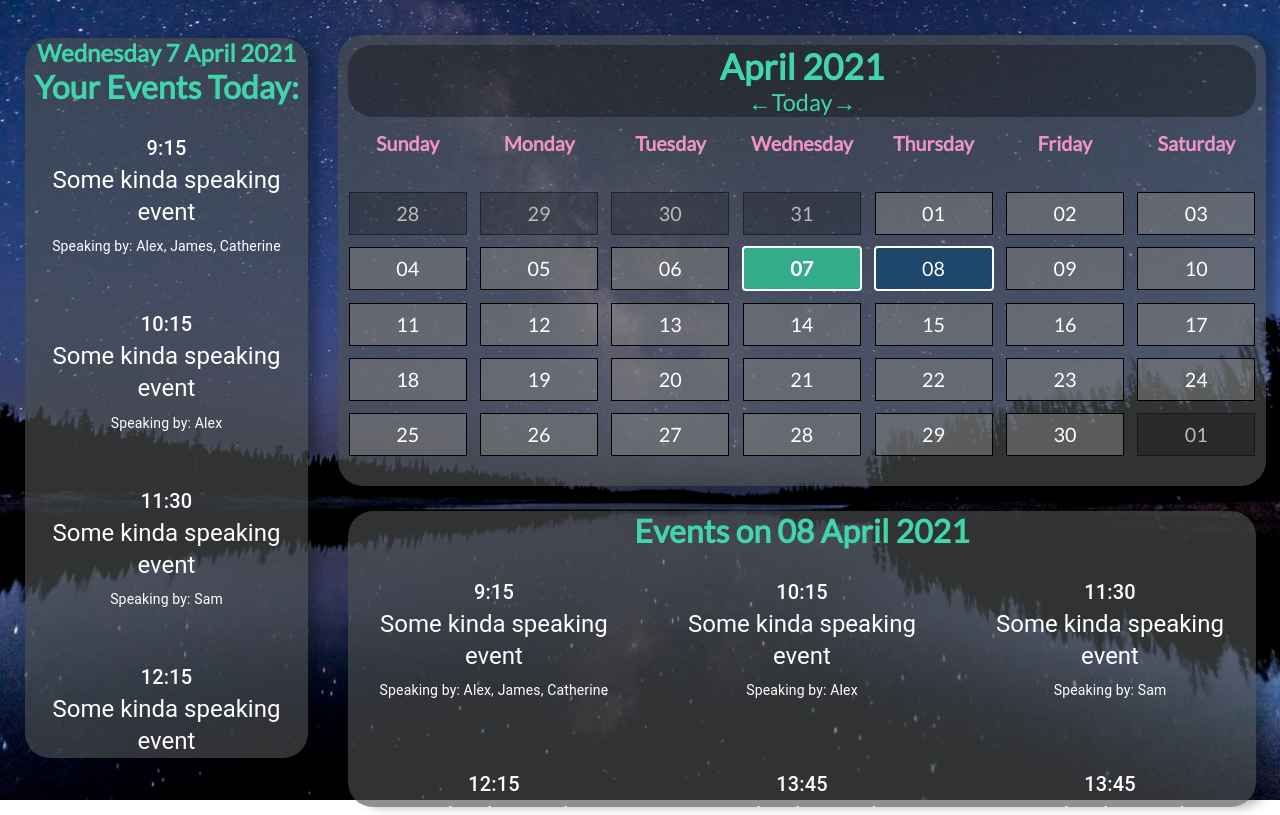
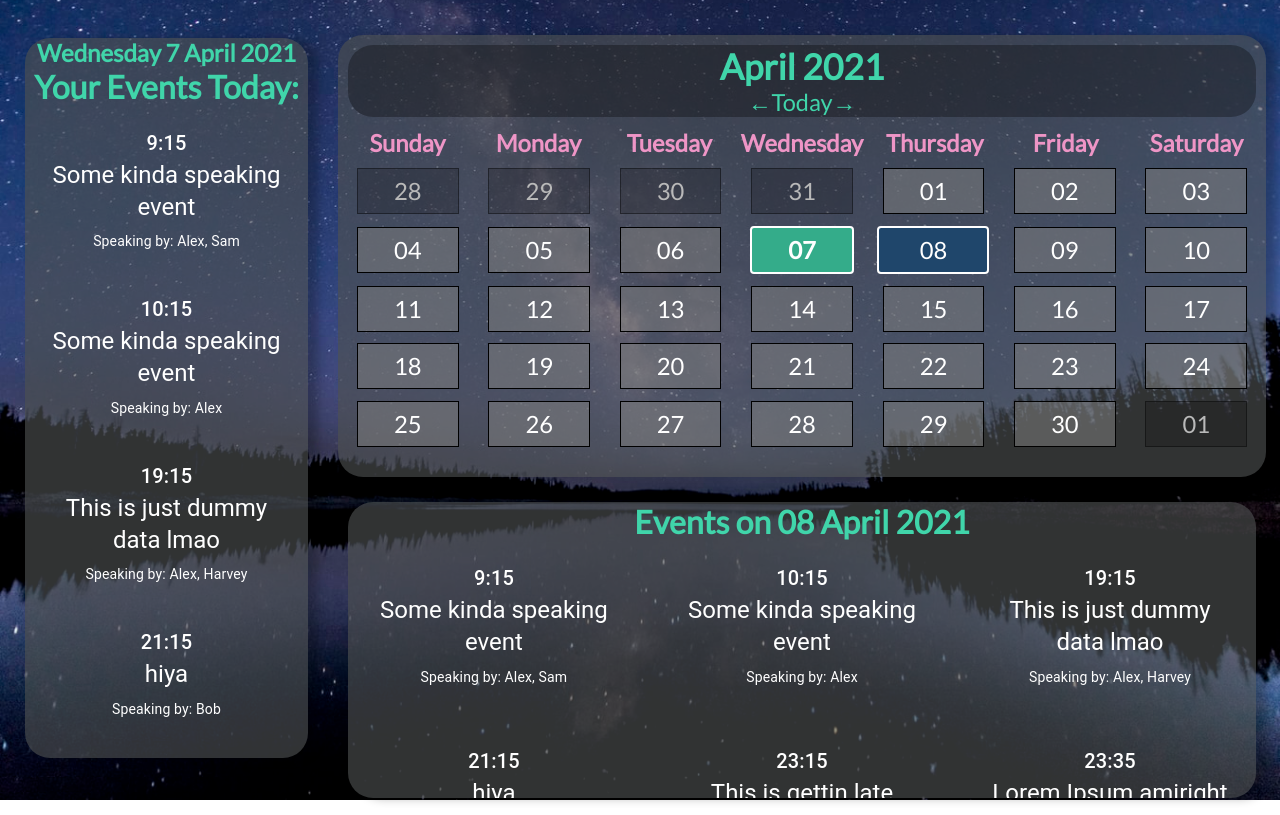
Before and after one commit to Team-25/Mynd, a React (Create React App) app in the folder Frontend/mynd/: page /Calendar in a window 1280 px wide. Built offline with nearby package versions, Linux system fonts and the light colour scheme.

Commit message:
[cleanup] cleaned up css and mapped event lists

```diff
--- a/Frontend/mynd/src/components/Calendar/calendar-upcoming.tsx
+++ b/Frontend/mynd/src/components/Calendar/calendar-upcoming.tsx
@@ -28,14 +28,39 @@ class CalendarUpcoming extends React.Component<IProps> {
                 <div className="calender-events-list">
                     <ul>
                         {/* TODO MAP OVER SOME QUERY OF EVENTS OF CURRENT DAY */}
-                        <li className="calendar-events-items"><CalendarEvent title="Some kinda speaking event" speakers="Alex, James, Catherine" time="9:15"/></li>
-                        <li className="calendar-events-items"><CalendarEvent title="Some kinda speaking event" speakers="Alex" time="10:15"/></li>
-                        <li className="calendar-events-items"><CalendarEvent title="Some kinda speaking event" speakers="Sam" time="11:30"/></li>
-                        <li className="calendar-events-items"><CalendarEvent title="Some kinda speaking event" speakers="Sam, Alex, Harvey" time="12:15"/></li>
-                        <li className="calendar-events-items"><CalendarEvent title="Some kinda speaking event" speakers="Alex" time="13:45"/></li>
-                        <li className="calendar-events-items"><CalendarEvent title="Some kinda speaking event" speakers="Alex" time="13:45"/></li>
-                        <li className="calendar-events-items"><CalendarEvent title="Some kinda speaking event" speakers="Alex" time="13:45"/></li>
-                        <li className="calendar-events-items"><CalendarEvent title="Some kinda speaking event" speakers="Alex" time="13:45"/></li>
+                        {/* TODO MAP OVER SOME QUERY OF EVENTS OF SELECTED DAY */}
+                        {[{
+                        "title": "Some kinda speaking event",
+                        "speakers": "Alex, Sam",
+                        "time": "9:15",
+                        }, {
+                        "title": "Some kinda speaking event",
+                        "speakers": "Alex",
+                        "time": "10:15",
+                        }, {
+                        "title": "This is just dummy data lmao",
+                        "speakers": "Alex, Harvey",
+                        "time": "19:15",
+                        }, {
+                        "title": "hiya",
+                        "speakers": "Bob",
+                        "time": "21:15",
+                        }, {
+                        "title": "This is gettin late",
+                        "speakers": "Bob",
+                        "time": "23:15",
+                        }, {
+                        "title": "I just want scrolling",
+                        "speakers": "John",
+                        "time": "23:45",
+                        }, {
+                        "title": "MORE SCROLL!!!",
+                        "speakers": "James",
+                        "time": "23:50",
+                        }].map(
+                            (data) =>
+                            <li className="calendar-events-items"><CalendarEvent title={data.title} speakers={data.speakers} time={data.time}/></li>
+                        )}
                     </ul>
                 </div>
             </div>
--- a/Frontend/mynd/src/components/Calendar/user-calendar.scss
+++ b/Frontend/mynd/src/components/Calendar/user-calendar.scss
@@ -8,7 +8,6 @@
 }
 .calendar-container {
   font-size: calc(16px + (26 - 16) * ((100vw - 300px) / (1600 - 300)));
-    justify-content: center;
   background: rgba(225, 244, 255, 0.521);
   color: rgb(0, 0, 0);
   text-align: center;
@@ -38,7 +37,6 @@
   background: rgba(225, 244, 255, 0.493);
   text-align: center;
   border-radius: 25px;
-  justify-content: center;
   overflow-y:auto;
   max-height: 90vh;
   margin: 0 auto;
@@ -48,105 +46,89 @@
 }
 
 .month-name {
-    font-size: calc(16px + (26 - 16) * ((100vw - 300px) / (1600 - 300)));
-    justify-content: center;
   background: rgba(225, 244, 255, 0.521);
   color: rgb(0, 0, 0);
   border-radius: 25px;
 }
 
 .weekdays {
-    justify-content: center;
   color: #ff47a0;
   font-weight: bolder;
-    text-align: center;
 }
 
 .calendar-current-day {
   padding: 8px;
-    height: 25px;
-    width: 80%;
+  width: 70%;
   font-weight: bolder;
   background: rgb(160, 193, 255);
   border-radius:4px;
   border: 2px solid #666;
   color: rgb(255, 255, 255);
   text-align: center;
+  &:hover {
+    background: rgb(166, 195, 248);
+  }
 }
 
 .calendar-current-month {
   padding: 8px;
-  height: 25px;
-  width: 80%;
+  width: 70%;
   color: rgb(0, 0, 0);
   background:rgb(255, 255, 255);
   border: 1px solid rgb(0, 0, 0);
+  &:hover {
+    background:rgb(235, 234, 234);
+  }
 }
 
 .calendar-standard {
   padding: 8px;
-  height: 25px;
-  width: 80%;
+  width: 70%;
   background:rgba(255, 255, 255, 0.418);
   border: 1px solid rgba(0, 0, 0, 0.418);
   color: rgb(185, 185, 185);
+  &:hover {
+    background:rgba(245, 245, 245, 0.418);
+  }
 }
 
 .calendar-selected-day {
   padding: 8px;
-  height: 25px;
-  width: 80;
+  width: 77%;
   border-radius:4px;
   color: rgb(255, 255, 255);
   background:rgb(255, 142, 142);
   border: 2px solid rgb(0, 0, 0);
+  &:hover {
+    background:rgb(233, 130, 130);
+  }
 }
 
 .calendar-events-items {
-  padding:10px;
+  padding:5px;
 }
 
 .calendar-page {
   background: linear-gradient(rgba(122, 255, 233, 0.322), rgba(255, 200, 21, 0.226)),url('../../img/home.jpg') center center/cover no-repeat;
   height: 100vh;
-  width: 100%;
-  position: relative;
   display:flex;
-  flex-direction: column;
-  align-items:center;
-  object-fit:contain;
 }
 
 .weekdays, .day {
   display: grid;
   grid-template-columns: repeat(7, 1fr);
   grid-gap: 0.5em;
-  margin: 0 auto;
-  padding: 0;
 }
 
 li {
   display: flex;
   align-items: center;
   justify-content: center;
-  list-style: none;
-  margin-left: 0;
-  font-size: calc(16px + (21 - 16) * ((100vw - 300px) / (1600 - 300)));
-}
-
-ul.weekdays {
-  margin-bottom: 1em;
+  font-size: calc(20px + (21 - 16) * ((100vw - 300px) / (1600 - 300)));
 }
 
 ul.weekdays li {
   height: 4vw;
-}
-
-ol.calendar-grid li {
-  background-color: #252424;
-  border: 1px solid #eaeaea;
-  height: 12vw;
-  max-height: 125px;
 }
 
 ul.weekdays abbr[title] {
--- a/Frontend/mynd/src/components/Calendar/user-calendar.tsx
+++ b/Frontend/mynd/src/components/Calendar/user-calendar.tsx
@@ -59,7 +59,7 @@ class Calendar extends React.Component<IProps> {
                         <ol className="day">
                             {this.getFullMonth(this.state.selectedDate).map(
                                 (date) => <li key={date.toString()}>
-                                        <div style={{width:100}} className={this.dayColour(date)} onClick={() => this.setState({selectedDate: date})}>
+                                        <div className={this.dayColour(date)} onClick={() => this.setState({selectedDate: date})}>
                                             {format(date,'dd')}
                                         </div>
                                 </li>
@@ -71,30 +71,39 @@ class Calendar extends React.Component<IProps> {
                     <h1> Events on {format(this.state.selectedDate, 'dd MMMM YYY')}</h1>
                     <Grid container spacing={2}>
                         {/* TODO MAP OVER SOME QUERY OF EVENTS OF SELECTED DAY */}
-                        <Grid item xs={4}>
-                            <li className="calendar-events-items"><CalendarEvent title="Some kinda speaking event" speakers="Alex, James, Catherine" time="9:15"/></li>
+                        {[{
+                        "title": "Some kinda speaking event",
+                        "speakers": "Alex, Sam",
+                        "time": "9:15",
+                        }, {
+                        "title": "Some kinda speaking event",
+                        "speakers": "Alex",
+                        "time": "10:15",
+                        }, {
+                        "title": "This is just dummy data lmao",
+                        "speakers": "Alex, Harvey",
+                        "time": "19:15",
+                        }, {
+                        "title": "hiya",
+                        "speakers": "Bob",
+                        "time": "21:15",
+                        }, {
+                        "title": "This is gettin late",
+                        "speakers": "Bob",
+                        "time": "23:15",
+                        }, {
+                        "title": "Lorem Ipsum amiright",
+                        "speakers": "Bob",
+                        "time": "23:35",
+                        }, {
+                        "title": "John i think",
+                        "speakers": "John",
+                        "time": "23:45",
+                        }].map(
+                            (data) => <Grid item xs={4}>
+                            <li className="calendar-events-items"><CalendarEvent title={data.title} speakers={data.speakers} time={data.time}/></li>
                         </Grid>
-                        <Grid item xs={4}>
-                            <li className="calendar-events-items"><CalendarEvent title="Some kinda speaking event" speakers="Alex" time="10:15"/></li>
-                        </Grid>
-                        <Grid item xs={4}>
-                            <li className="calendar-events-items"><CalendarEvent title="Some kinda speaking event" speakers="Sam" time="11:30"/></li>
-                        </Grid>
-                        <Grid item xs={4}>
-                            <li className="calendar-events-items"><CalendarEvent title="Some kinda speaking event" speakers="Sam, Alex, Harvey" time="12:15"/></li>
-                        </Grid>
-                        <Grid item xs={4}>
-                            <li className="calendar-events-items"><CalendarEvent title="Some kinda speaking event" speakers="Alex" time="13:45"/></li>
-                        </Grid>
-                        <Grid item xs={4}>
-                            <li className="calendar-events-items"><CalendarEvent title="Some kinda speaking event" speakers="Alex" time="13:45"/></li>
-                        </Grid>
-                        <Grid item xs={4}>
-                            <li className="calendar-events-items"><CalendarEvent title="Some kinda speaking event" speakers="Alex" time="13:45"/></li>
-                        </Grid>
-                        <Grid item xs={4}>
-                            <li className="calendar-events-items"><CalendarEvent title="Some kinda speaking event" speakers="Alex" time="13:45"/></li>
-                        </Grid>
+                        )}
                     </Grid>
                 </div>
             </>
```
Lines whose indentation alone changed are shown as unchanged.
